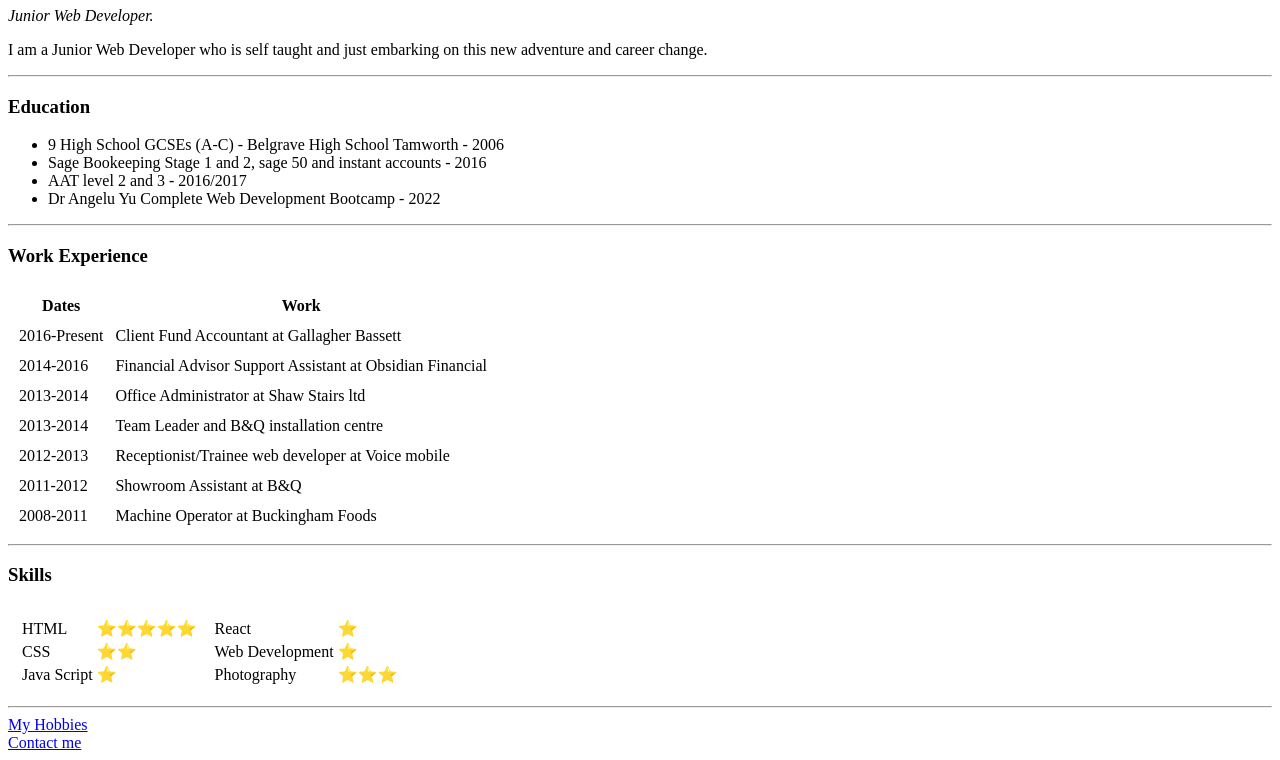
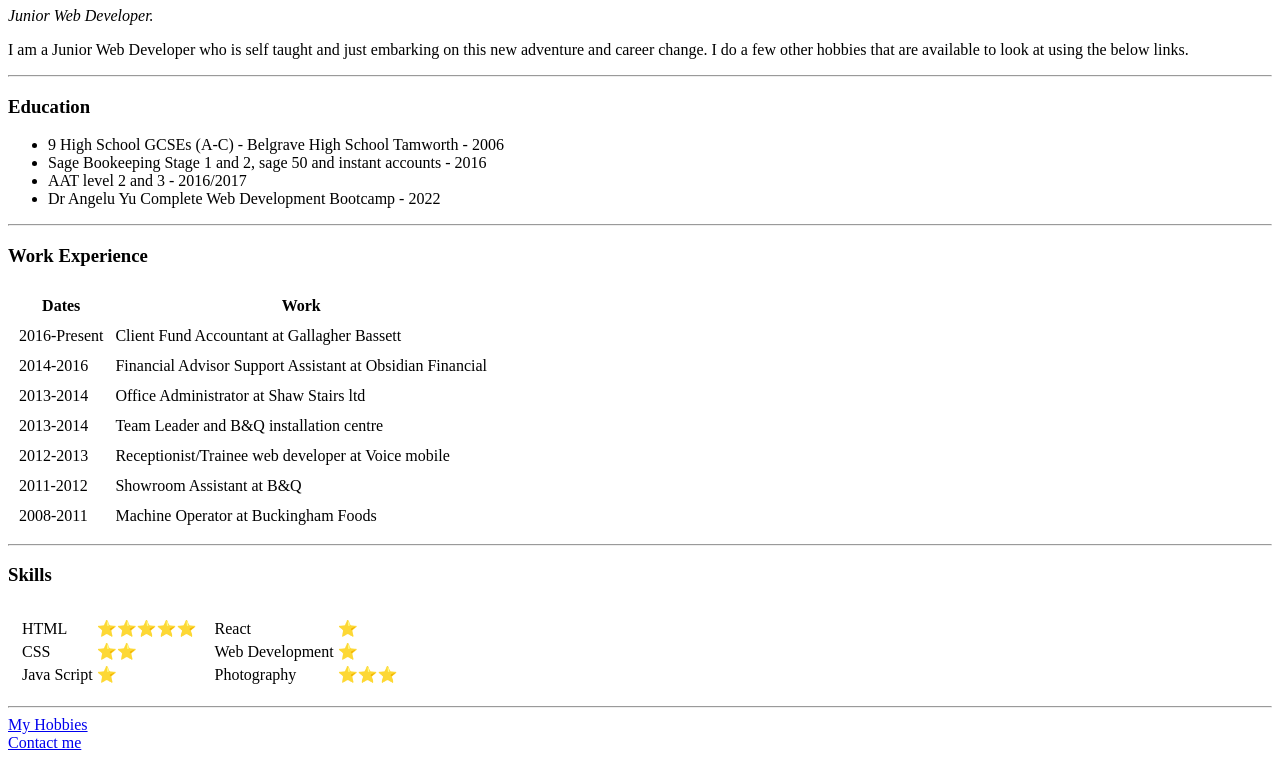
Before and after one commit to Rach1397/Personalsite, a plain HTML site: page index.html in a window 1280 px wide. Shown: the part 335-1095 px from the top of the page. Drawn offline with Linux system fonts and the light colour scheme.

Commit message:
Updated personal info

```diff
--- a/index.html
+++ b/index.html
@@ -10,7 +10,7 @@
   <img src="Images/20200818_172559_bce679fc-5be7-44ec-8d59-3a0164a31b30-modified.png" alt="Rachel Profile Picture" width="250" height="250">
   <h1>Rachel Smith</h1>
   <p><em>Junior Web Developer.</em></p>
-  <p>I am a Junior Web Developer who is self taught and just embarking on this new adventure and career change.</p>
+  <p>I am a Junior Web Developer who is self taught and just embarking on this new adventure and career change. I do a few other hobbies that are available to look at using the below links.</p>
   <hr>
   <h3>Education</h3>
   <ul>
```
